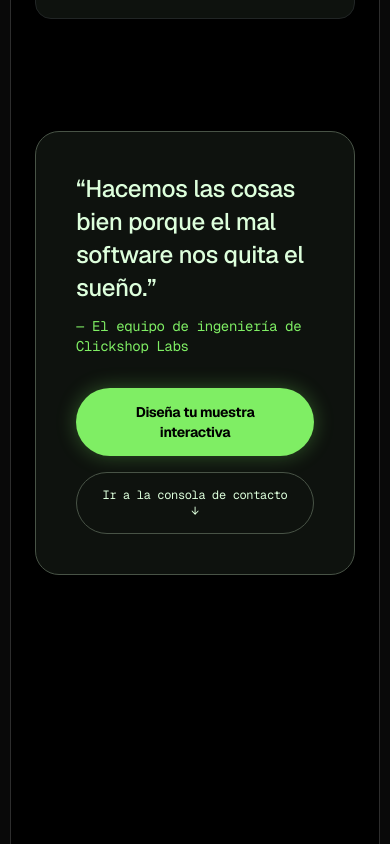
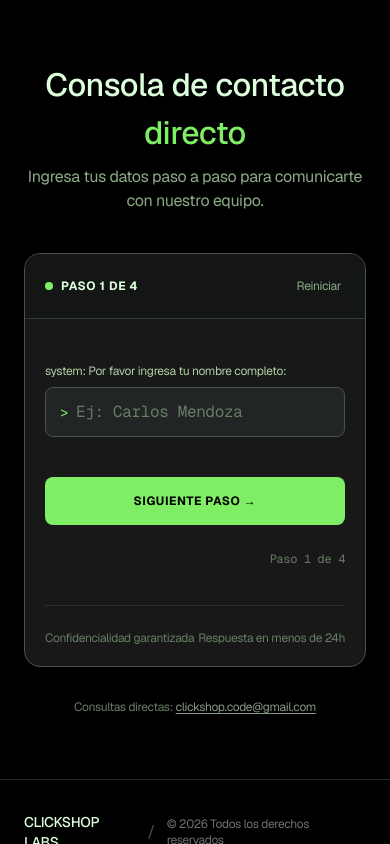
Before and after one commit to juansetv5-boop/MI-PAGINA-WEB, a Next.js app: page / in a window 390 px wide. Shown: the part 7340-8184 px from the top of the page. Built offline with nearby package versions, Linux system fonts and the light colour scheme.

Commit message:
refactor: remove quote banner and version tag, expand layout to full-width from services section

```diff
--- a/src/components/CleanEditorialAbout.tsx
+++ b/src/components/CleanEditorialAbout.tsx
@@ -2,14 +2,8 @@
 
 import React from 'react';
 import ScrollReveal from './ScrollReveal';
-import { useWizard } from './WizardContext';
 
-interface CleanEditorialAboutProps {
-  onReturnToEditor?: () => void;
-}
-
-export default function CleanEditorialAbout({ onReturnToEditor }: CleanEditorialAboutProps = {}) {
-  const { openWizard } = useWizard();
+export default function CleanEditorialAbout() {
 
   return (
     <section id="about" className="relative w-full bg-[#000000] text-[#ddffdc] py-24 sm:py-32 px-6 sm:px-12 md:px-20 lg:px-32 scroll-mt-12 selection:bg-[#7fee64]/20 selection:text-[#ddffdc] border-t border-[#1f2a33]">
@@ -116,33 +110,6 @@ export default function CleanEditorialAbout({ onReturnToEditor }: CleanEditorial
             </div>
           </div>
         </div>
-
-        {/* Team Quote & Signature */}
-        <div className="p-10 md:p-14 rounded-3xl bg-[#0e120e] border border-[#485346] flex flex-col md:flex-row items-center justify-between gap-8 mb-20">
-          <div className="space-y-3">
-            <div className="text-2xl sm:text-3xl font-medium text-[#ddffdc] leading-snug">
-              &ldquo;Hacemos las cosas bien porque el mal software nos quita el sueño.&rdquo;
-            </div>
-            <div className="text-sm font-mono text-[#7fee64]">
-              — El equipo de ingeniería de Clickshop Labs
-            </div>
-          </div>
-
-          <div className="flex flex-col sm:flex-row items-center gap-4 w-full md:w-auto">
-            <button
-              onClick={openWizard}
-              className="w-full sm:w-auto px-8 min-h-[48px] py-3.5 rounded-full bg-[#7fee64] text-[#000000] font-sans font-bold text-sm tracking-tight hover:opacity-95 shadow-[0_0_20px_rgba(127,238,100,0.3)] transition-all text-center"
-            >
-              Diseña tu muestra interactiva
-            </button>
-            <a
-              href="#contact"
-              className="w-full sm:w-auto px-6 min-h-[48px] py-3.5 rounded-full bg-transparent border border-[#485346] hover:border-[#ddffdc] text-[#ddffdc] font-mono text-xs transition-colors flex items-center justify-center text-center"
-            >
-              Ir a la consola de contacto ↓
-            </a>
-          </div>
-        </div>
       </div>
     </section>
   );
--- a/src/components/IDETabManager.tsx
+++ b/src/components/IDETabManager.tsx
@@ -73,28 +73,34 @@ export default function IDETabManager() {
         setActiveTab('portfolio.ts');
         window.scrollTo({ top: 0, behavior: 'smooth' });
       } else if (hash === '#services') {
-        setActiveTab('services.json');
-        window.scrollTo({ top: 0, behavior: 'smooth' });
+        if (activeTab !== 'page.tsx') {
+          setActiveTab('page.tsx');
+        }
+        // Small delay to allow DOM render before scrolling to #services
+        setTimeout(() => {
+          const el = document.getElementById('services');
+          if (el) el.scrollIntoView({ behavior: 'smooth' });
+        }, 50);
       } else if (hash === '#home') {
         setActiveTab('page.tsx');
         window.scrollTo({ top: 0, behavior: 'smooth' });
       }
-      // Note: #contact, #about, #process will naturally scroll to their respective anchors
     };
 
     handleHashChange();
     window.addEventListener('hashchange', handleHashChange);
     return () => window.removeEventListener('hashchange', handleHashChange);
-  }, []);
+  }, [activeTab]);
 
   const currentTabConfig = tabs.find((t) => t.id === activeTab) || tabs[0];
 
   return (
-    /* ── WRAPPER EXTERIOR FLOTANTE (ESTILO LONZO VISUALS) ── */
-    <div className="w-full bg-[#0a0a0a] p-2.5 sm:p-5 md:p-8 min-h-screen flex flex-col justify-center overflow-x-clip">
-      {/* ── CONTENEDOR DE LA VENTANA PRINCIPAL REDONDEADA ── */}
-      <div className="w-full max-w-7xl mx-auto bg-[#1e1e1e] rounded-2xl md:rounded-3xl border border-[#2d2d2d] shadow-2xl overflow-hidden relative flex flex-col my-auto">
-        {/* ── CABECERA DE VENTANA (Titlebar + Tab Strip + Breadcrumbs) ── */}
+    <div className="w-full bg-[#0a0a0a] flex flex-col min-h-screen overflow-x-clip">
+      {/* ── 1. WRAPPER EXTERIOR DEL MARCO FLOTANTE SUPERIOR (CABECERA + HERO) ── */}
+      <div className="w-full p-2.5 sm:p-5 md:p-8 pb-0 sm:pb-0 md:pb-0 pt-3 sm:pt-6 md:pt-8 flex flex-col items-center">
+        {/* ── CONTENEDOR DE LA VENTANA PRINCIPAL REDONDEADA (LOOK LONZO VISUALS) ── */}
+        <div className="w-full max-w-7xl mx-auto bg-[#1e1e1e] rounded-2xl md:rounded-3xl border border-[#2d2d2d] shadow-2xl overflow-hidden relative flex flex-col">
+          {/* Cabecera de Ventana (Titlebar + Tab Strip + Breadcrumbs) */}
           <header className="sticky top-0 z-40 w-full bg-[#181818] border-b border-[#2a2d2e] select-none">
             {/* Top Window Titlebar */}
             <div className="w-full px-4 py-2.5 flex items-center justify-between text-xs">
@@ -142,9 +148,9 @@ export default function IDETabManager() {
                 </button>
               </div>
 
-            {/* Right: Clean spacing / version info (sin badge LIVE) */}
+              {/* Right: Clean right side (sin badge LIVE ni etiqueta v2.4.0) */}
               <div className="flex items-center gap-2 text-xs font-mono text-[#677d64]">
-              <span className="text-[11px] hidden sm:inline text-[#677d64]">v2.4.0</span>
+                {/* Empty & Clean */}
               </div>
             </div>
 
@@ -218,6 +224,29 @@ export default function IDETabManager() {
             </div>
           </header>
 
+          {/* ── CONTENIDO DENTRO DE LA VENTANA: HERO INICIAL / VISTA ACTIVA ── */}
+          <div className="w-full bg-[#000000]">
+            {activeTab === 'page.tsx' && (
+              <div className="w-full flex flex-col animate-in fade-in duration-300">
+                <HeroSection />
+              </div>
+            )}
+
+            {activeTab === 'portfolio.ts' && (
+              <div className="w-full flex flex-col animate-in fade-in duration-300">
+                <PortfolioShowcase />
+              </div>
+            )}
+
+            {activeTab === 'services.json' && (
+              <div className="w-full flex flex-col animate-in fade-in duration-300">
+                <ServicesView />
+              </div>
+            )}
+          </div>
+        </div>
+      </div>
+
       {/* ── COMMAND PALETTE MODAL ── */}
       {isCommandPaletteOpen && (
         <div
@@ -259,6 +288,20 @@ export default function IDETabManager() {
 
               <div className="pt-2 border-t border-[#2a2d2e]">
                 <a
+                  href="#services"
+                  onClick={() => {
+                    setIsCommandPaletteOpen(false);
+                    if (activeTab !== 'page.tsx') setActiveTab('page.tsx');
+                  }}
+                  className="w-full flex items-center justify-between px-3 py-2 rounded-lg text-xs font-mono text-left text-[#ddffdc] hover:bg-[#252526] transition-colors"
+                >
+                  <span className="flex items-center gap-2">
+                    <span className="text-[#cbcb41]">⚡</span>
+                    <span>#services (Servicios de Valor)</span>
+                  </span>
+                  <span className="text-[11px] text-[#677d64]">Sección Full-Width</span>
+                </a>
+                <a
                   href="#about"
                   onClick={() => setIsCommandPaletteOpen(false)}
                   className="w-full flex items-center justify-between px-3 py-2 rounded-lg text-xs font-mono text-left text-[#ddffdc] hover:bg-[#252526] transition-colors"
@@ -286,34 +329,20 @@ export default function IDETabManager() {
         </div>
       )}
 
-        {/* ── CONTENT SWITCHER & GLOBAL SECTIONS ── */}
-        <main className="w-full flex-1 flex flex-col overflow-x-clip bg-[#000000]">
-          {/* 1. Vista Principal Superior según Pestaña Activa */}
+      {/* ── 2. SECCIONES A PANTALLA COMPLETA (FULL-WIDTH EDGE-TO-EDGE) DESDE #SERVICES ── */}
+      <main className="w-full max-w-none px-0 bg-[#000000] overflow-x-clip mt-6 sm:mt-10 md:mt-12">
+        {/* En la pestaña page.tsx, los servicios y herramientas de confianza se extienden full-width */}
         {activeTab === 'page.tsx' && (
-            <div className="w-full flex flex-col animate-in fade-in duration-300">
-              <HeroSection />
+          <>
             <ValuePropositionGrid />
             <TrustToolSection />
-            </div>
+          </>
         )}
 
-          {activeTab === 'portfolio.ts' && (
-            <div className="w-full flex flex-col animate-in fade-in duration-300">
-              <PortfolioShowcase />
-            </div>
-          )}
-
-          {activeTab === 'services.json' && (
-            <div className="w-full flex flex-col animate-in fade-in duration-300">
-              <ServicesView />
-            </div>
-          )}
-
-          {/* 2. Flujo Global Común: Todas las vistas desembocan naturalmente en About y Contact */}
+        {/* Flujo Global Común a Pantalla Completa: Sobre Nosotros + Contacto */}
         <CleanEditorialAbout />
         <TerminalContactFooter />
       </main>
     </div>
-    </div>
   );
 }
```
Also changed, not shown: 1 other file (tests, documents, lock files or other folders). Lines whose indentation alone changed are shown as unchanged.
